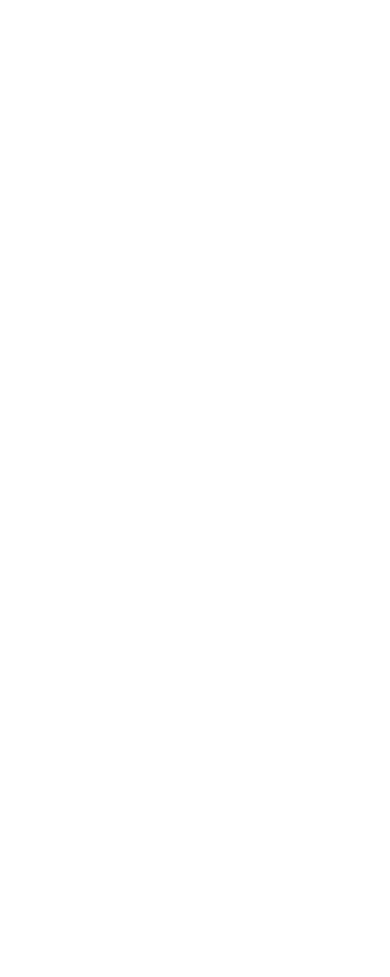
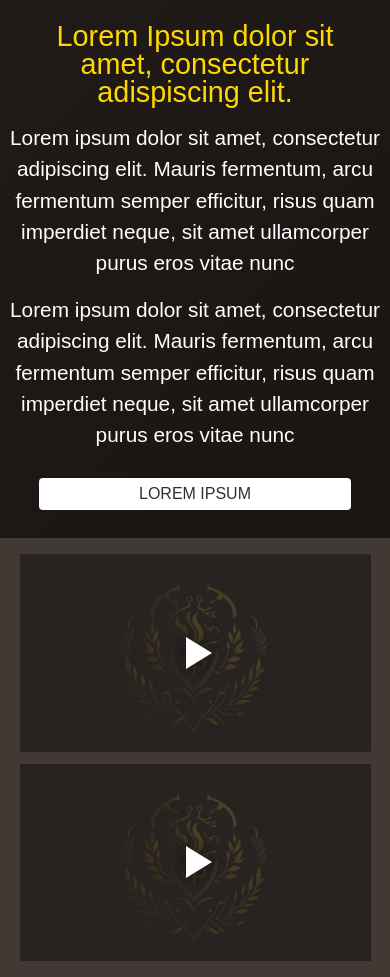
Before and after one commit to adrianotribeiro/hip_frontend, a Next.js app: page / in a window 390 px wide. Shown: the part 3900-4877 px from the top of the page. Before the commit the page ends 3894 px from the top, so only its background shows below. Built offline with nearby package versions, Linux system fonts and the light colour scheme; a web font is replaced by a local one.

Commit message:
feat/NIS-03 Implementação da tela de consultoria

```diff
--- /dev/null
+++ b/components/Consulting/consulting.tsx
@@ -0,0 +1,77 @@
+"use client"
+import dynamic from "next/dynamic"
+import Image from "next/image"
+import React from "react"
+
+export default function Consulting(): React.ReactElement {
+  const ReactPlayer = dynamic(() => import("react-player"), { ssr: false })
+
+  return (
+    <section className="md:bg-top xl:relative xl:overflow-hidden">
+      <div className="hidden xl:absolute xl:right-0 xl:top-0 xl:-mr-20 xl:inline h-xl:mr-[-10rem] 3xl:mr-[-10rem]">
+        <Image
+          width={760}
+          height={300}
+          className="h-xl:w-[790px] lg-xl:w-[820px] sm-2xl:w-[785px] 3xl:w-[900px] 4xl:w-[1003px]"
+          src="/images/horse_rider_01_bg_fotor.png"
+          alt="horse rider"
+        />
+      </div>
+      <div className="py-7 md:py-10 4xl:pl-24">
+        <div className="flex flex-col gap-4 md:items-center xl:w-[60%] xl:items-start">
+          <p className="px-5 text-center text-[1.8rem] leading-7 md:w-full md:text-[2.25rem] md:leading-tight lg:w-full lg:text-center lg:text-[3rem] xl:text-left">
+            Lorem Ipsum dolor sit amet, consectetur adispiscing elit.
+          </p>
+          <p className="text-center text-[1.3rem] text-white md:px-[1.5rem] md:text-[1.8rem] lg:px-24 xl:w-[85%] xl:pl-[1.5rem] xl:text-left xl:text-[1.9rem] xl:leading-9 lg-xl:text-[2.2rem] 3xl:text-[2.5rem] 3xl:leading-[3rem]">
+            Lorem ipsum dolor sit amet, consectetur adipiscing elit. Mauris fermentum, arcu fermentum semper efficitur,
+            risus quam imperdiet neque, sit amet ullamcorper purus eros vitae nunc
+          </p>
+          <p className="text-center text-[1.3rem] text-white md:px-[1.5rem] md:text-[1.8rem] lg:px-24 xl:w-[85%] xl:pl-[1.5rem] xl:text-left xl:text-[1.9rem] xl:leading-9 lg-xl:text-[2.2rem] 3xl:text-[2.5rem] 3xl:leading-[3rem]">
+            Lorem ipsum dolor sit amet, consectetur adipiscing elit. Mauris fermentum, arcu fermentum semper efficitur,
+            risus quam imperdiet neque, sit amet ullamcorper purus eros vitae nunc
+          </p>
+          <div className="flex items-center justify-center pt-3 md:w-full xl:justify-start xl:pl-6">
+            <button className="w-[80%] rounded bg-white py-1 text-[#32312B] md:w-[50%] md:py-2 md:text-[1.5rem] lg:py-3 xl:py-1">
+              {" "}
+              LOREM IPSUM
+            </button>
+          </div>
+        </div>
+      </div>
+      <div className="flex flex-col items-center gap-3 bg-[#423934] py-4 md:gap-6 md:py-8 xl:items-start xl:pl-6 4xl:pl-24">
+        <ReactPlayer
+          className="react-player-cons"
+          width="90%"
+          height="90%"
+          light={
+            <Image
+              className="lg:h-full lg:w-full"
+              width={682}
+              height={384}
+              src="/images/bg_video_player.png"
+              alt="Thumbnail"
+            />
+          }
+          controls
+          url={"/videos/Tokyo_2020_US_Equestrian_Trailer.mp4"}
+        />
+        <ReactPlayer
+          className="react-player-cons"
+          width="90%"
+          height="90%"
+          light={
+            <Image
+              className="lg:h-full lg:w-full"
+              width={682}
+              height={384}
+              src="/images/bg_video_player.png"
+              alt="Thumbnail"
+            />
+          }
+          controls
+          url={"/videos/Tokyo_2020_US_Equestrian_Trailer.mp4"}
+        />
+      </div>
+    </section>
+  )
+}
--- a/components/ConsultingVideoComponent/index.tsx
+++ b/components/ConsultingVideoComponent/index.tsx
@@ -7,11 +7,11 @@
 
   return (
     <section className="">
-      <div className="hidden xl:absolute xl:flex">
+      <div className="hidden xl:absolute xl:inline">
         <Image
           width={645.6}
           height={200}
-          className="xl:w-[585px] h-xl:w-[559px] lg-xl:w-[666px] sm-2xl:w-[585px] 3xl:w-[685px] 4xl:w-[688.5px]"
+          className="xl:w-[585px] h-xl:w-[559px] lg-xl:w-[666px] sm-2xl:w-[585px] 3xl:w-[685px] 4xl:w-[688.5px] "
           src={"/images/horse_rider_bg_fotor.png"}
           alt="Horseman"
         />
@@ -21,12 +21,12 @@
           <p className="princpal-colors princpal-colors text-center text-[1.5rem] md:text-[2.5rem] md:leading-10 md:tracking-widest xl:w-[72%]  xl:text-right xl:tracking-normal lg-xl:text-[3rem] lg-xl:leading-[2.8rem] 3xl:w-[90%] 3xl:text-[4rem] 3xl:leading-[3.5rem]">
             Lorem Ipsum dolor sit amet, consectetur adispiscing elit.
           </p>
-          <p className="text-center text-[1.3rem] text-white md:px-[1.5rem] md:text-[1.8rem] xl:p-0 xl:text-right xl:text-[1.9rem] lg-xl:text-[2.2rem] 3xl:text-[2.5rem] 3xl:leading-[3rem]">
+          <p className="text-center text-[1.3rem] text-white md:px-[1.5rem] md:text-[1.8rem] lg:px-24 xl:p-0 xl:text-right xl:text-[1.9rem] lg-xl:text-[2.2rem] 3xl:text-[2.5rem] 3xl:leading-[3rem]">
             Lorem ipsum dolor sit amet, consectetur adipiscing elit. Mauris fermentum, arcu fermentum semper efficitur,
             risus quam imperdiet neque, sit amet ullamcorper purus eros vitae nunc{" "}
           </p>
           <div className="flex justify-center md:pt-4 xl:w-full xl:justify-end xl:pt-0">
-            <button className="w-[50%] rounded bg-white py-1 text-[1rem] text-[#32312B] hover:bg-[#ececec] md:w-[30%] md:py-[0.50rem] xl:w-[60%] lg-xl:text-[1.5rem] 3xl:text-[1.5rem]">
+            <button className="w-[50%] rounded bg-white py-1 text-[1rem] text-[#32312B] md:w-[30%] md:py-[0.50rem] xl:w-[60%] lg-xl:text-[1.5rem] 3xl:text-[1.5rem]">
               LOREM IPSUM
             </button>
           </div>
--- a/pages/index.tsx
+++ b/pages/index.tsx
@@ -1,6 +1,7 @@
 "use client"
 import { Italiana } from "next/font/google"
 import Head from "next/head"
+import Consulting from "components/Consulting/consulting"
 import ConsultingVideoComponent from "components/ConsultingVideoComponent"
 import Header from "components/Header"
 import HomeSection from "components/HomeSection"
@@ -29,6 +30,7 @@
         <HomeSection />
         <PropagandaArea />
         <ConsultingVideoComponent />
+        <Consulting />
       </section>
     </>
   )
--- a/styles/tailwind.css
+++ b/styles/tailwind.css
@@ -85,3 +85,24 @@
     width: 800px !important;
   }
 }
+
+.react-player-cons {
+  @media (min-width: 1280px) {
+    width: 600px !important;
+  }
+  @media (width: 1280px) and (height: 950px) {
+    width: 650px !important;
+  }
+  @media (min-width: 1360px) and (max-width: 1366px) {
+    width: 640px !important;
+  }
+  @media (width: 1440px) {
+    width: 700px !important;
+  }
+  @media (min-width: 1680px) {
+    width: 728px !important;
+  }
+  @media (min-width: 1920px) {
+    width: 900px !important;
+  }
+}
--- a/tailwind.config.js
+++ b/tailwind.config.js
@@ -90,6 +90,7 @@
       },
       backgroundImage: {
         brasao: "url('/images/brasao_bg_logo.png')",
+        brasao2: "url('/images/brasao_logo_02.png')",
       },
       backgroundSize: {
         "70rem": "70rem",
```
